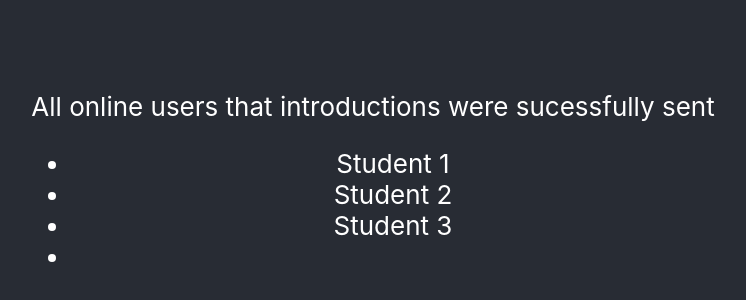
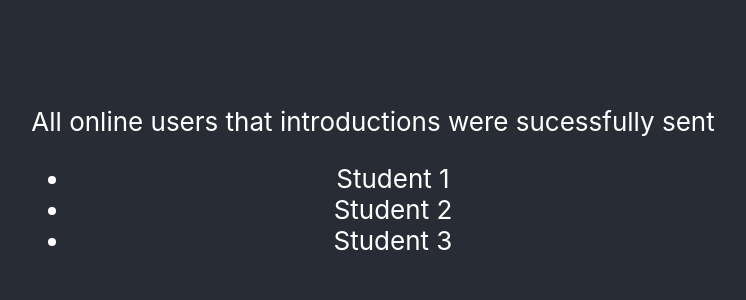
Before and after one commit to dsslucas/candidate-testing, a React (Create React App) app: page / in a window 1280 px wide. Shown: the part 206-506 px from the top of the page, without its empty margins (267-1013 px from the left). Built offline with nearby package versions, Linux system fonts and the light colour scheme.

Commit message:
Code update

```diff
--- a/src/App.js
+++ b/src/App.js
@@ -1,5 +1,7 @@
 import React, { useState, useEffect } from 'react';
 import './App.css';
+
+
 
 const App = () => {
 
@@ -18,7 +20,7 @@ const App = () => {
     return Math.random() > 0.1 ? true : false;
   };
 
-
+  const [userNickname, setUserNickname] = useState([]);
 
   /*
     Question 1:
@@ -31,11 +33,14 @@ const App = () => {
 
   */
 
+  useEffect(() => {
+    console.log("oi")
+    LoadList()
+  }, [])
+
   function LoadList() {
-    const [userNickname, setUserNickname] = useState([]);
+
     var newNickname = []
-
-    useEffect(() => {
 
     const manageOnlineUsers = async () => {
       //Load all users
@@ -53,6 +58,7 @@ const App = () => {
           //Check if the email has been sended to online users
           if (emailWasSend === true) {
             userNickname.push(nicknames[i])
+            renderItens()
           }
           else {
             //alert(`Despite ${nicknames[i]} is online. by a error, the email has not been sended to the user. We apologize.`)
@@ -62,13 +68,13 @@ const App = () => {
       }
     }
     manageOnlineUsers();
-    }, [userNickname]);
 
     const renderItens = () => {
       console.log(userNickname)
+      console.log("Tamanho do array: ", userNickname.length)
 
-      for(let i=0; i < newNickname.length; i++){
-        console.log(`Posição ${i}: ${newNickname[i]}`)
+      for (let i = 0; i < userNickname.length; i++) {
+        console.log(`Posição ${i}: ${userNickname[i]}`)
         return 'oi'
       }
 
@@ -87,7 +93,8 @@ const App = () => {
             <li>Student 1</li>
             <li>Student 2</li>
             <li>Student 3</li>
-            {LoadList()}
+            {console.log("NA PRINCIPAL", userNickname)}
+            {userNickname && userNickname.map((username) => <li>{username}</li>)}
           </ul>
         </div>
       </div>
```
Lines whose indentation alone changed are shown as unchanged.
